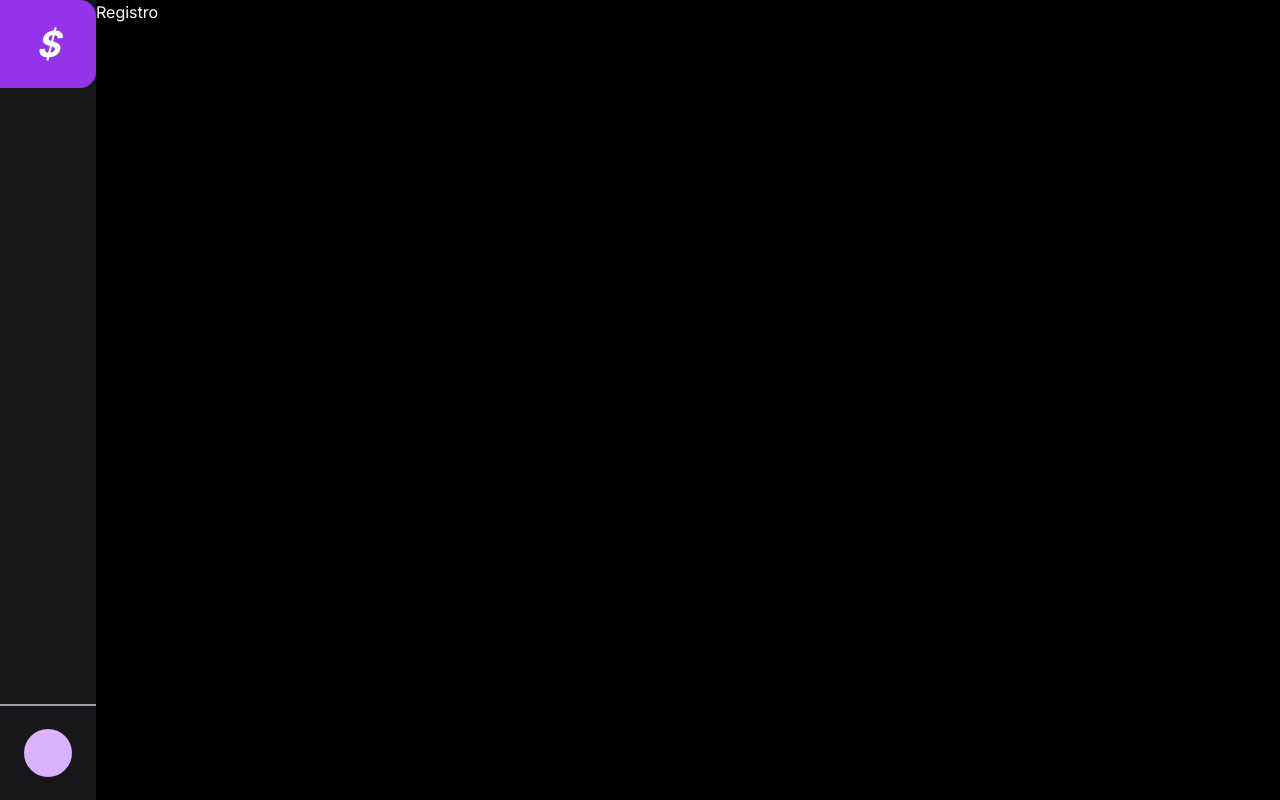
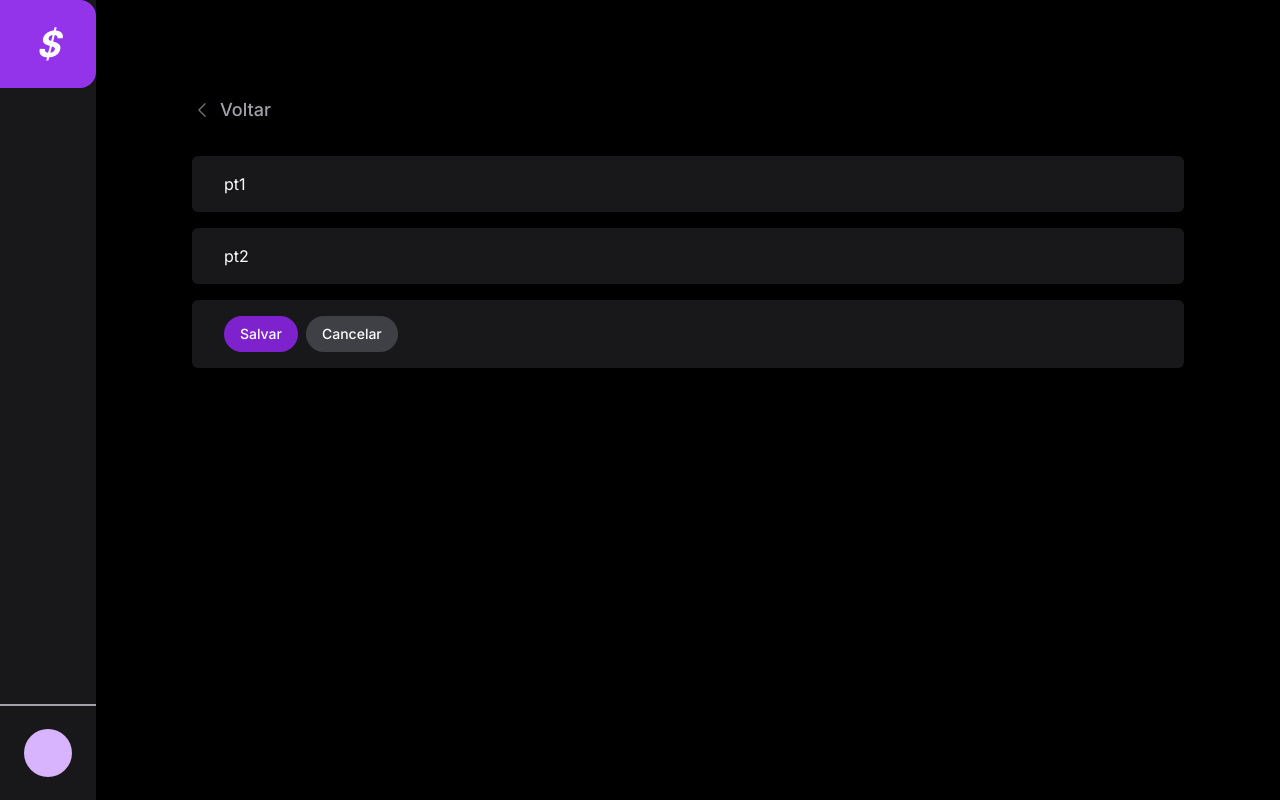
Before and after one commit to brauliohms/DinheiroNaPalma-Front, a Next.js app in the folder frontend/: page /registro in a window 1280 px wide. Built offline with nearby package versions, Linux system fonts and the light colour scheme.

Commit message:
Início da implementação das páginas de Registro

```diff
--- a/frontend/src/app/globals.css
+++ b/frontend/src/app/globals.css
@@ -4,7 +4,7 @@
 
 @layer components {
   .btn {
-    @apply rounded-full text-white text-sm text-center transition flex items-center justify-between;
+    @apply rounded-full text-white text-sm text-center transition flex items-center justify-between font-medium;
   }
 
   .btn-primary {
--- a/frontend/src/app/registro/page.tsx
+++ b/frontend/src/app/registro/page.tsx
@@ -1,3 +1,5 @@
+import { FormRegistro } from "@/components";
+
 export default function Page() {
-  return <h1 className="text-white">Registro</h1>;
+  return <FormRegistro />;
 }
--- /dev/null
+++ b/frontend/src/components/Form/FormRegistro/FormRegistro.tsx
@@ -0,0 +1,34 @@
+import { ChevronLeftIcon } from "@/components/Icons";
+import Link from "next/link";
+
+const URL_HOME = process.env.NEXT_PUBLIC_PAGE_HOME || "";
+
+export function FormRegistro() {
+  return (
+    <section className="w-full flex min-h-screen flex-col items-center p-24 text-white gap-y-8">
+      <Link
+        className="flex w-full justify-start items-center text-zinc-400 gap-x-2"
+        href={URL_HOME}
+      >
+        <ChevronLeftIcon className="size-5 hover:stroke-zinc-400 stroke-zinc-500 transitions" />
+        <span className="text-lg font-medium">Voltar</span>
+      </Link>
+      <form action="" className="w-full flex flex-col gap-y-4">
+        <div className="w-full bg-zinc-900 rounded-md flex items-center justify-between px-8 py-4">
+          pt1
+        </div>
+        <div className="w-full bg-zinc-900 rounded-md flex items-center justify-between px-8 py-4">
+          pt2
+        </div>
+        <div className="w-full bg-zinc-900 rounded-md flex items-center justify-start px-8 py-4 gap-x-2">
+          <button type="submit" className="btn-primary  px-4 py-2">
+            Salvar
+          </button>
+          <button type="button" className="btn-secondary">
+            Cancelar
+          </button>
+        </div>
+      </form>
+    </section>
+  );
+}
--- /dev/null
+++ b/frontend/src/components/Form/FormRegistro/index.ts
@@ -0,0 +1 @@
+export * from "./FormRegistro";
--- /dev/null
+++ b/frontend/src/components/Form/index.ts
@@ -0,0 +1 @@
+export * from "./FormRegistro";
--- a/frontend/src/components/Home/Header.tsx
+++ b/frontend/src/components/Home/Header.tsx
@@ -1,8 +1,11 @@
+import Link from "next/link";
 import { ChevronDownIcon, PlusCircleIcon } from "../Icons";
 
 interface HeaderProps {
   quantidadeRegistros: number;
 }
+
+const URL_REGISTRO = process.env.NEXT_PUBLIC_PAGE_REGISTRO || "";
 
 export function Header({ quantidadeRegistros }: HeaderProps) {
   return (
@@ -20,10 +23,12 @@ export function Header({ quantidadeRegistros }: HeaderProps) {
           <span className="font-bold">Filtrar por Status</span>
           <ChevronDownIcon className="size-5 text-purple-700 stroke-2" />
         </div>
-        <button className="btn-primary bg-minhacor">
-          <PlusCircleIcon className="size-11 fill-white stroke-purple-700" />
-          <span className="pr-4 font-semibold">Novo Registro</span>
-        </button>
+        <Link href={URL_REGISTRO}>
+          <button className="btn-primary bg-minhacor">
+            <PlusCircleIcon className="size-11 fill-white stroke-purple-700" />
+            <span className="pr-4 font-semibold">Novo Registro</span>
+          </button>
+        </Link>
       </div>
     </div>
   );
--- a/frontend/src/components/Home/TableItem.tsx
+++ b/frontend/src/components/Home/TableItem.tsx
@@ -1,6 +1,7 @@
+import clsx from "clsx";
+import { Formatter } from "common";
+import Link from "next/link";
 import { Registro } from "registro";
-import { Formatter } from "common";
-import clsx from "clsx";
 import {
   ArrowTrendingDownIcon,
   ArrowTrendingUpIcon,
@@ -11,6 +12,8 @@ import {
 interface TableItemProps {
   registro: Registro;
 }
+
+const URL_REGISTRO = process.env.NEXT_PUBLIC_PAGE_REGISTRO || "";
 
 export function TableItem({ registro }: TableItemProps) {
   return (
@@ -47,7 +50,7 @@ export function TableItem({ registro }: TableItemProps) {
               "text-green-500 bg-verdefundo": registro.status === "consolidado",
               "text-red-500 bg-vermelhofundo": registro.status === "cancelado",
               "text-yellow-500 bg-amarelofundo": registro.status === "pendente",
-            },
+            }
           )}
         >
           <span>
@@ -55,9 +58,9 @@ export function TableItem({ registro }: TableItemProps) {
           </span>
           {registro.status}
         </span>
-        <button type="button">
+        <Link href={`${URL_REGISTRO}/${registro.id}`}>
           <ChevronRightIcon className="size-5 hover:stroke-zinc-400 stroke-zinc-500 transitions" />
-        </button>
+        </Link>
       </div>
     </div>
   );
--- a/frontend/src/components/index.ts
+++ b/frontend/src/components/index.ts
@@ -1 +1,2 @@
+export * from "./Form";
 export * from "./SideBar";
```
Also changed, not shown: 1 other file (tests, documents, lock files or other folders).
